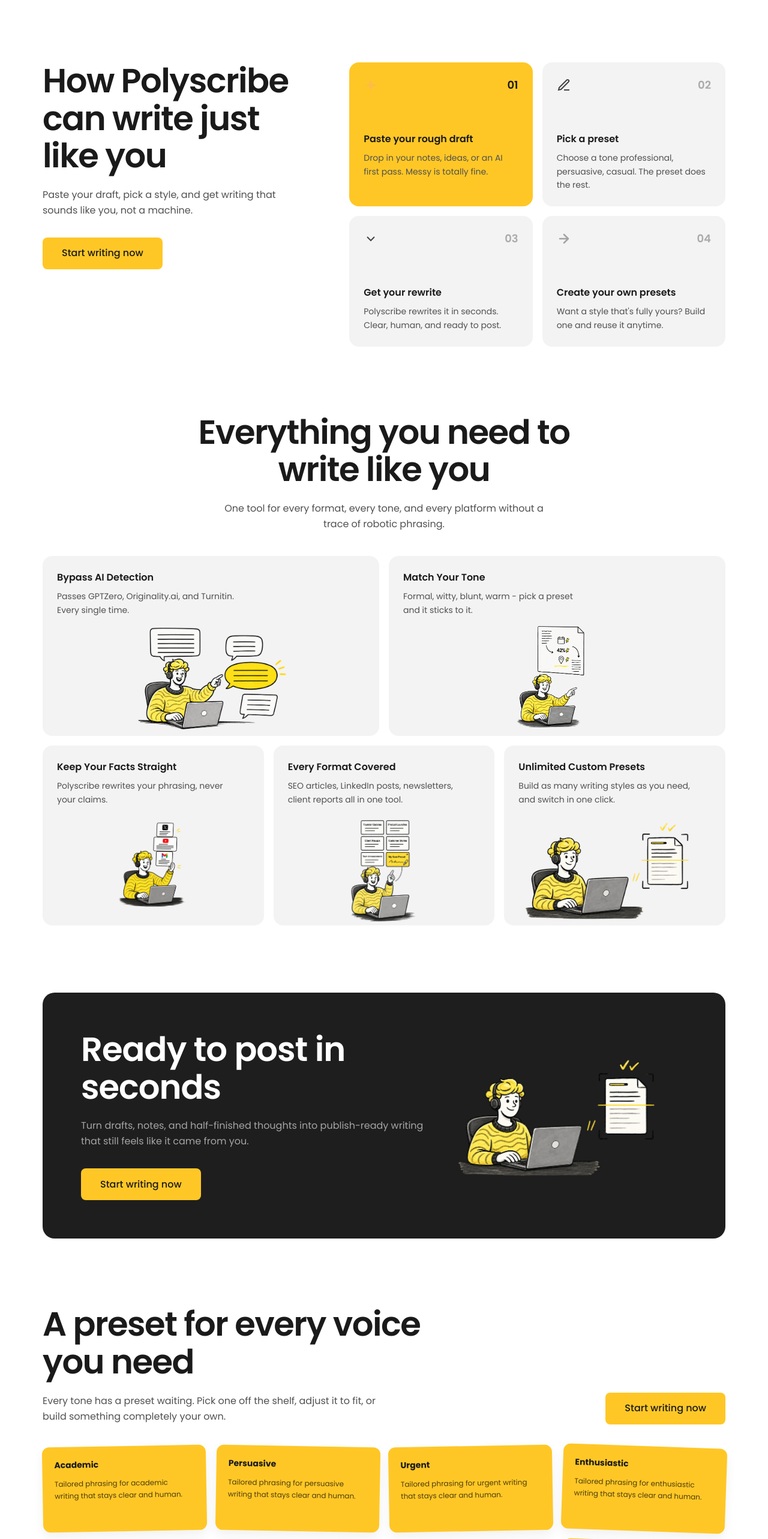
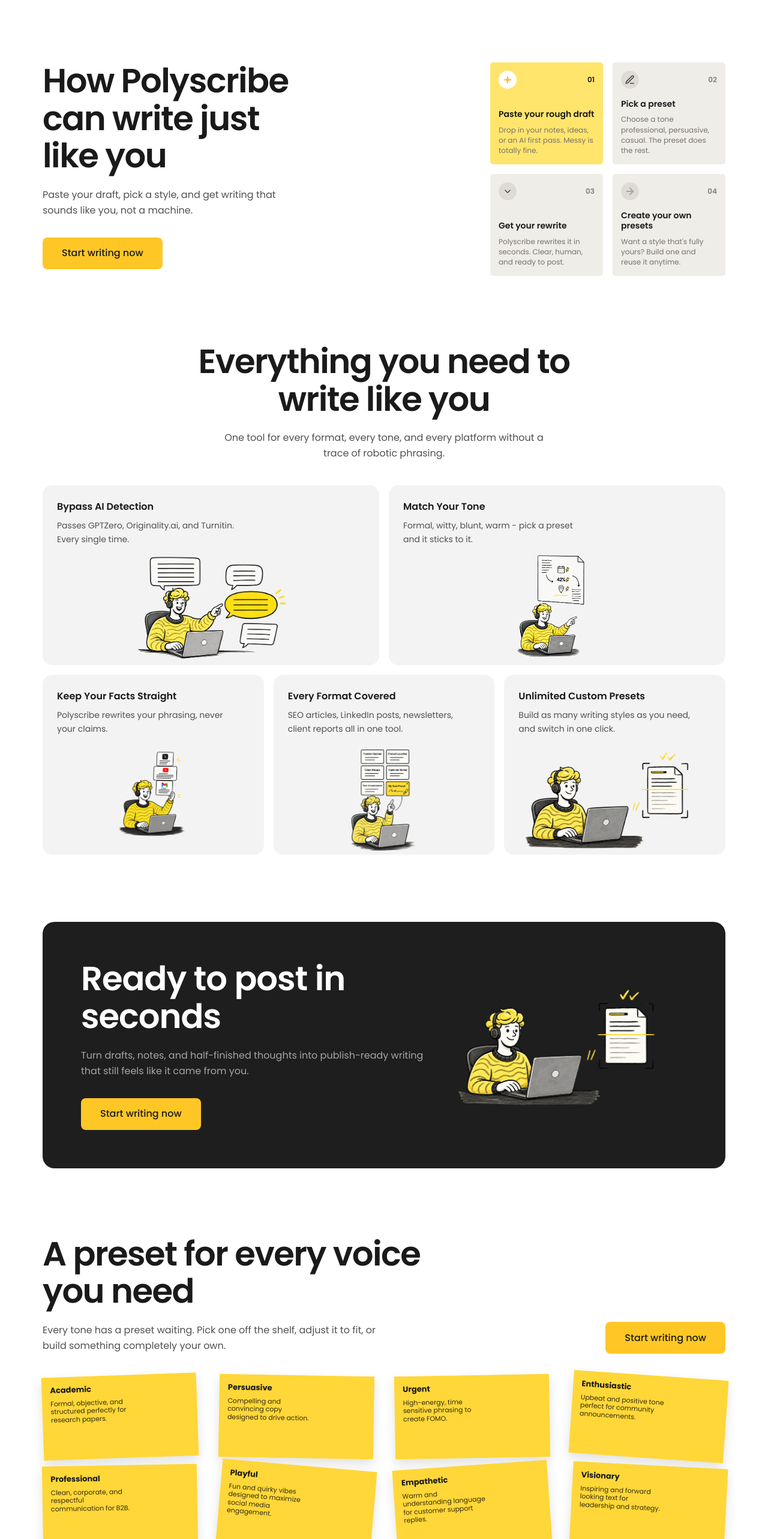
Before and after one commit to festverse/polyscribe-app, a Next.js app: page / in a window 1280 px wide. Shown: the part 2480-5046 px from the top of the page at 60% size. Built offline with nearby package versions, Linux system fonts and the light colour scheme.

Commit message:
Refine Figma-matched sections and smooth scroll

```diff
--- a/app/page.tsx
+++ b/app/page.tsx
@@ -1,6 +1,7 @@
 "use client";
 
-import { useState } from "react";
+import Lenis from "lenis";
+import { useEffect, useState } from "react";
 
 const assets = {
   wordmark: "/assets/wordmark.svg",
@@ -54,18 +55,18 @@
 ];
 
 const presets = [
-  "Academic",
-  "Persuasive",
-  "Urgent",
-  "Enthusiastic",
-  "Professional",
-  "Playful",
-  "Empathetic",
-  "Visionary",
-  "Direct",
-  "Storyteller",
-  "Humorous",
-  "Assertive"
+  ["Academic", "Formal, objective, and structured perfectly for research papers."],
+  ["Persuasive", "Compelling and convincing copy designed to drive action."],
+  ["Urgent", "High-energy, time sensitive phrasing to create FOMO."],
+  ["Enthusiastic", "Upbeat and positive tone perfect for community announcements."],
+  ["Professional", "Clean, corporate, and respectful communication for B2B."],
+  ["Playful", "Fun and quirky vibes designed to maximize social media engagement."],
+  ["Empathetic", "Warm and understanding language for customer support replies."],
+  ["Visionary", "Inspiring and forward looking text for leadership and strategy."],
+  ["Direct", "No-nonsense, clear, and concise writing for quick updates."],
+  ["Storyteller", "Engaging narrative style to captivate your audience's attention."],
+  ["Humorous", "Witty and lighthearted text to bring a smile to your readers."],
+  ["Assertive", "Strong, confident wording for taking charge of the conversation."]
 ];
 
 const testimonials = [
@@ -211,15 +212,15 @@
               <p className="mt-5 max-w-[390px] text-base leading-relaxed text-muted">Paste your draft, pick a style, and get writing that sounds like you, not a machine.</p>
               <Button className="mt-8">Start writing now</Button>
             </div>
-            <div className="grid gap-4 sm:grid-cols-2">
+            <div className="grid max-w-[392px] grid-cols-2 gap-3 sm:gap-4 lg:justify-self-end">
               {steps.map(([title, text], index) => (
-                <article key={title} className={`min-h-[172px] rounded-2xl p-5 sm:min-h-[190px] sm:p-6 ${index === 0 ? "bg-yellow" : "bg-soft"}`}>
+                <article key={title} className={`flex min-h-[170px] flex-col rounded-[5px] p-[14px] sm:min-h-[170px] sm:p-[14px] ${index === 0 ? "bg-[#ffe56c]" : "bg-[#efede8]"}`}>
                   <div className="flex items-center justify-between">
-                    <img src={[assets.step1, assets.step2, assets.step3, assets.step4][index]} alt="" className="h-6 w-6" />
-                    <span className={`text-lg font-semibold ${index === 0 ? "text-ink" : "text-[#aaa]"}`}>{String(index + 1).padStart(2, "0")}</span>
+                    <span className={`flex h-[30px] w-[30px] items-center justify-center rounded-full ${index === 0 ? "bg-white" : "bg-[#dedbd4]"}`}><img src={[assets.step1, assets.step2, assets.step3, assets.step4][index]} alt="" className="h-[18px] w-[18px]" /></span>
+                    <span className={`text-xs font-semibold ${index === 0 ? "text-ink" : "text-[#7f7f7f]"}`}>{String(index + 1).padStart(2, "0")}</span>
                   </div>
-                  <h3 className="mt-12 text-base font-semibold sm:mt-16">{title}</h3>
-                  <p className="mt-2 text-sm leading-relaxed text-muted">{text}</p>
+                  <h3 className="mt-auto text-sm font-semibold leading-tight">{title}</h3>
+                  <p className="mt-2 text-xs leading-[1.45] text-[#77736f]">{text}</p>
                 </article>
               ))}
             </div>
@@ -258,37 +259,37 @@
             </div>
             <Button>Start writing now</Button>
           </div>
-          <div className="mt-9 grid grid-cols-2 gap-4 md:grid-cols-3 lg:grid-cols-4">
-            {presets.map((preset, index) => (
-              <article key={preset} className={`min-h-[132px] rounded-xl bg-yellow p-4 sm:min-h-[142px] sm:p-5 shadow-[0_8px_18px_rgba(0,0,0,0.06)] ${["-rotate-1", "rotate-1", "-rotate-1", "rotate-2"][index % 4]}`}>
-                <h3 className="text-sm font-bold">{preset}</h3>
-                <p className="mt-3 text-xs leading-relaxed text-black/70">Tailored phrasing for {preset.toLowerCase()} writing that stays clear and human.</p>
+          <div className="mt-9 grid grid-cols-2 gap-x-7 gap-y-4 md:grid-cols-3 lg:grid-cols-4 lg:gap-x-9 lg:gap-y-3">
+            {presets.map(([preset, description], index) => (
+              <article key={preset} className={`min-h-[138px] bg-[#ffd738] p-[14px] shadow-[0_8px_18px_rgba(0,0,0,0.12)] ${["-rotate-2", "rotate-1", "-rotate-1", "rotate-[4deg]", "-rotate-1", "rotate-[5deg]", "-rotate-[4deg]", "rotate-[3deg]"][index % 8]}`}>
+                <h3 className="text-[13px] font-bold leading-tight">{preset}</h3>
+                <p className="mt-2 max-w-[140px] text-[11px] leading-[1.2] text-black/80">{description}</p>
               </article>
             ))}
           </div>
         </Section>
 
         <Section centered>
-          <div className="rounded-[20px] bg-[#1e1e1e] px-5 py-12 sm:px-10 lg:px-16 lg:py-[72px]">
-            <h2 className="text-[32px] font-semibold leading-[1.12] tracking-[-1px] text-white sm:text-[48px] lg:text-[56px]">
+          <div className="mx-auto max-w-[742px] overflow-hidden rounded-[12px] bg-[#1e1e1e] px-5 py-12 sm:px-20 sm:py-[68px] lg:max-w-[742px] lg:px-20 lg:py-[68px]">
+            <h2 className="text-center text-[30px] font-semibold leading-[1.18] tracking-[-0.8px] text-white sm:text-[32px] lg:text-[32px]">
               Hear from Our Valued
               <br />
               Community Members
             </h2>
-            <p className="mx-auto mt-5 max-w-[620px] text-base leading-relaxed text-white/60">Discover what our valued community members have to say about their experiences with Polyscribe.</p>
-            <div className="mt-10 grid gap-5 lg:mt-11 lg:grid-cols-3">
+            <p className="mx-auto mt-4 max-w-[470px] text-center text-[11px] leading-[1.6] text-white/60">Discover what our valued community members have to say about their experiences with Polyscribe. Read firsthand testimonials that highlight the benefits and satisfaction our platform brings to users.</p>
+            <div className="mt-12 grid grid-cols-1 justify-items-center gap-4 md:grid-cols-3 md:justify-items-start lg:mt-12">
               {testimonials.map(([avatar, name, handle, text, date]) => (
-                <article key={name} className="flex min-h-[290px] flex-col rounded-[14px] bg-[#272727] p-6 text-left text-white">
+                <article key={name} className="flex h-[254px] w-full max-w-[228px] flex-col overflow-hidden rounded-[8px] border border-white/5 bg-[#242424] p-5 text-left text-white md:w-[228px]">
                   <div className="flex items-center gap-3">
-                    <img src={avatar} alt="" className="h-10 w-10 rounded-full object-cover" />
+                    <img src={avatar} alt="" className="h-8 w-8 rounded-full object-cover" />
                     <div>
-                      <strong className="text-sm">{name}</strong>
-                      <div className="text-xs text-white/45">{handle}</div>
+                      <strong className="text-[10px] font-medium leading-none text-white/80">{name}</strong>
+                      <div className="mt-0.5 text-[10px] text-white/45">{handle}</div>
                     </div>
-                    <span className="ml-auto text-sm font-bold">X</span>
+                    <span className="ml-auto text-xl leading-none text-white/25">Ã—</span>
                   </div>
-                  <p className="mt-6 text-sm leading-relaxed text-white/80">{text}</p>
-                  <span className="mt-auto text-xs text-white/45">{date}</span>
+                  <p className="mt-7 text-[11px] leading-[1.45] text-white/85">{text}</p>
+                  <span className="mt-auto text-[10px] text-white/45">{date}</span>
                 </article>
               ))}
             </div>
```
Also changed, not shown: package.json (+25 -24 lines), 1 other file (tests, documents, lock files or other folders).
